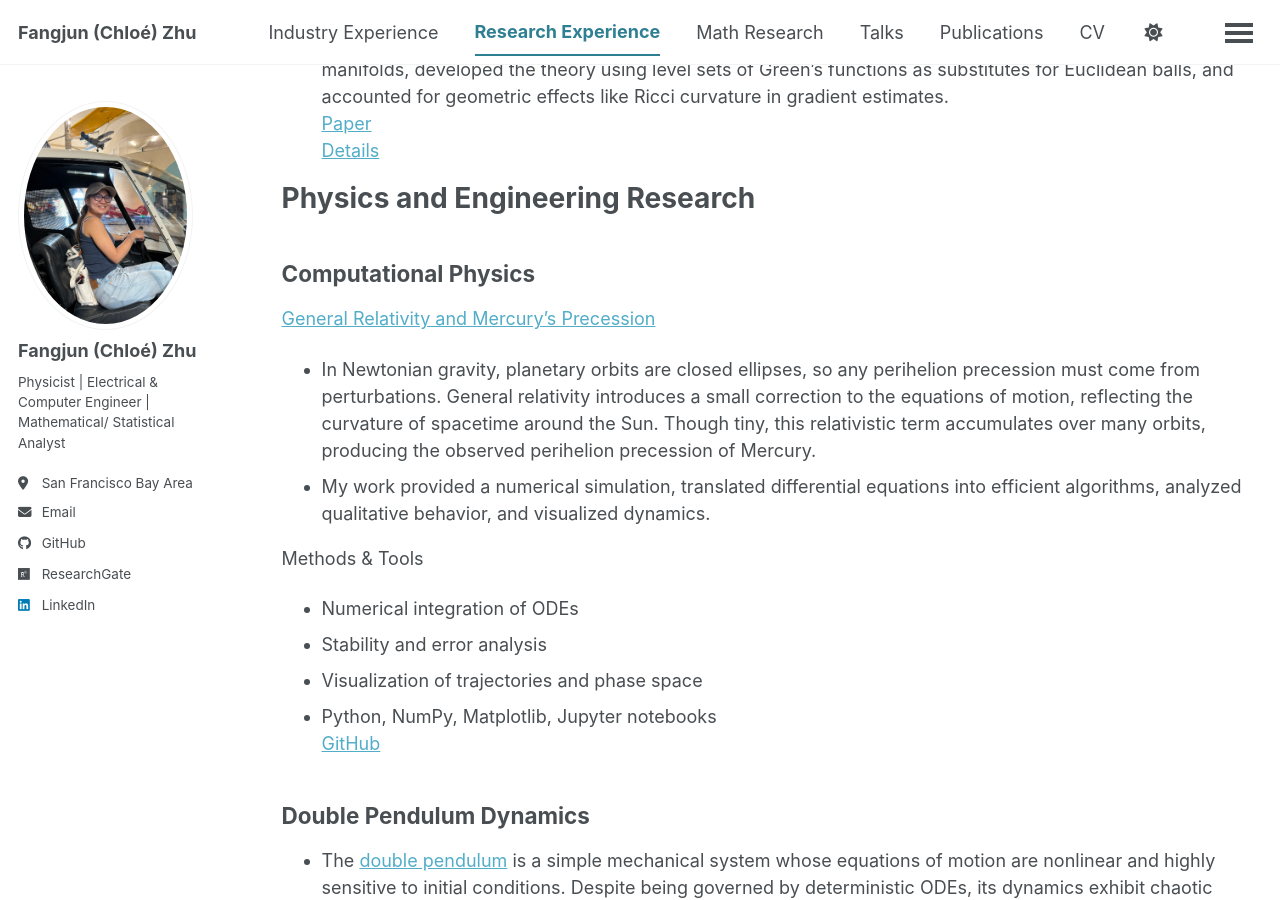
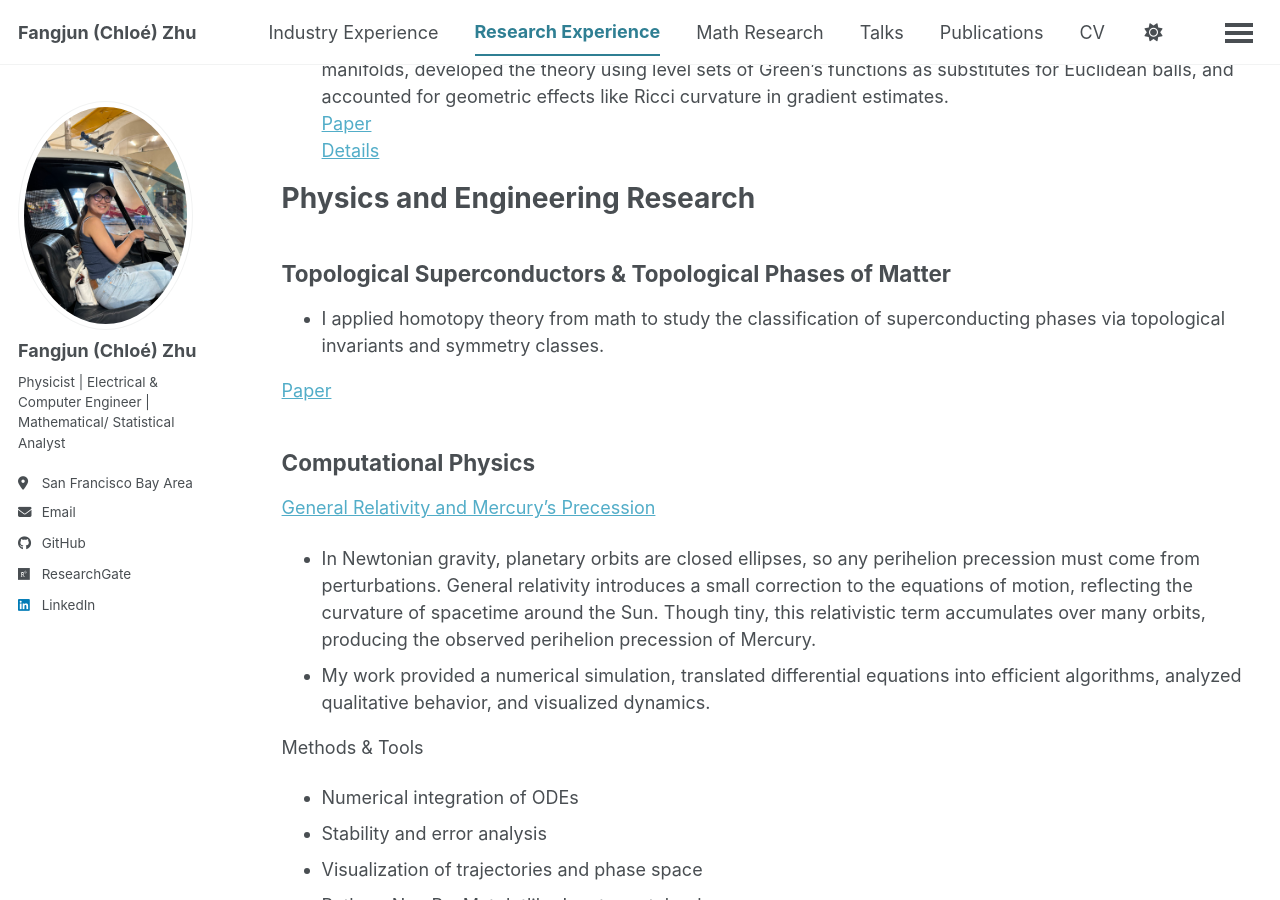
Before and after one commit to ChloeZhu1/ChloeZhu1.github.io, a Jekyll site: the page built from _pages/research-experience.md, in a window 1280 px wide and 900 px high, scrolled down 1417 px. Built offline with Jekyll 4.4.1, drawn with Linux system fonts in a browser that asks for light colours; a script bundle is joined from its source files by our own code; library files that are not in the unit come from our copies.

Commit message:
Update research-experience.md

```diff
--- a/_pages/research-experience.md
+++ b/_pages/research-experience.md
@@ -46,6 +46,13 @@ pass" saddle point method to optimize functionals’ critical values.
 [Details](https://chloezhu1.github.io/math/#rie)
 
 # Physics and Engineering Research
+
+<h2 id="to">Topological Superconductors & Topological Phases of Matter</h2>
+* I applied homotopy theory from math to study the classification of superconducting phases via topological invariants and symmetry classes.
+<br>
+
+[Paper]()
+
 <h2 id="mer">Computational Physics</h2>
 [General Relativity and Mercury’s Precession](https://chloezhu1.github.io/physics-and-engineering-research/#gr)
 * In Newtonian gravity, planetary orbits are closed ellipses, so any perihelion precession must come from perturbations. General relativity introduces a small correction to the equations of motion, reflecting the curvature of spacetime around the Sun. Though tiny, this relativistic term accumulates over many orbits, producing the observed perihelion precession of Mercury.
```
